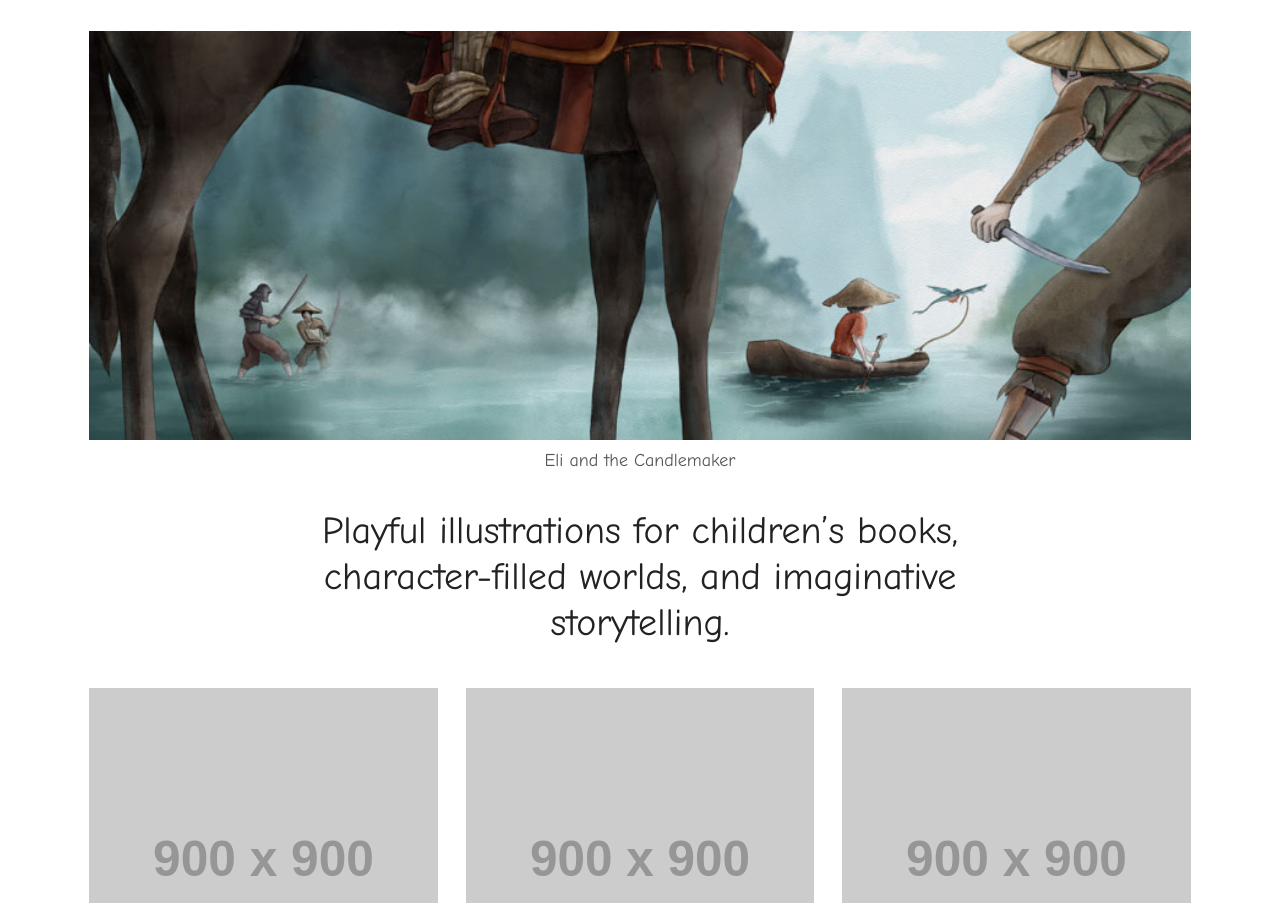
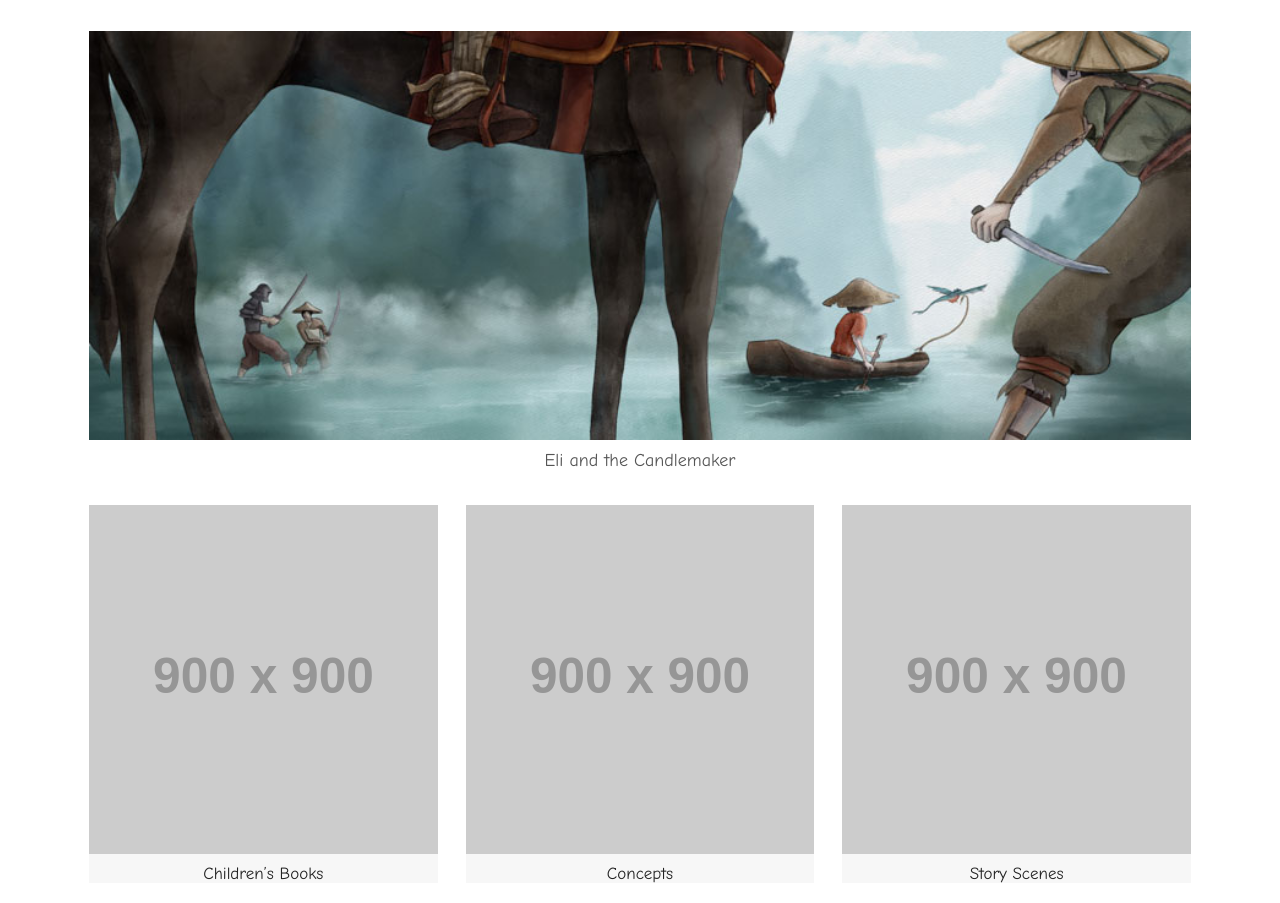
Before and after one commit to kylieguentherman/Portfolio, a plain HTML site: page index.html in a window 1280 px wide. Shown: the part 197-1100 px from the top of the page. Drawn offline with Linux system fonts and the light colour scheme; placeholder pictures from the web are drawn by us.

Commit message:
Remove intro section from index.html
Removed the introductory section about playful illustrations.

```diff
--- a/index.html
+++ b/index.html
@@ -31,10 +31,6 @@
           <img src="images/Battle_Spread.jpg" alt="The Battle">
         </a>
         <div class="hero-caption">Eli and the Candlemaker</div>
-      </section>
-
-      <section class="intro">
-        Playful illustrations for children’s books, character-filled worlds, and imaginative storytelling.
       </section>
 
       <section class="gallery">
```
